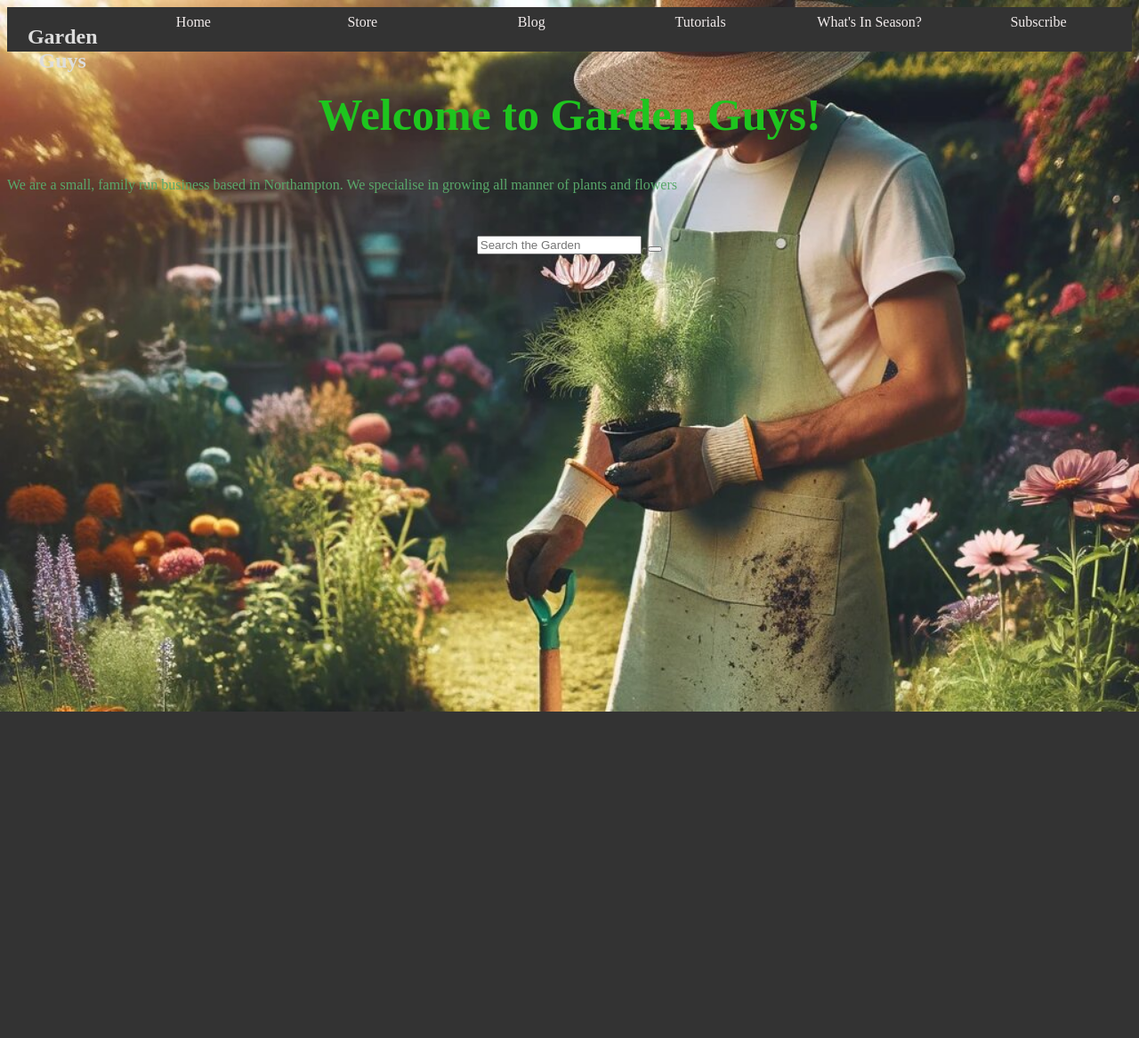
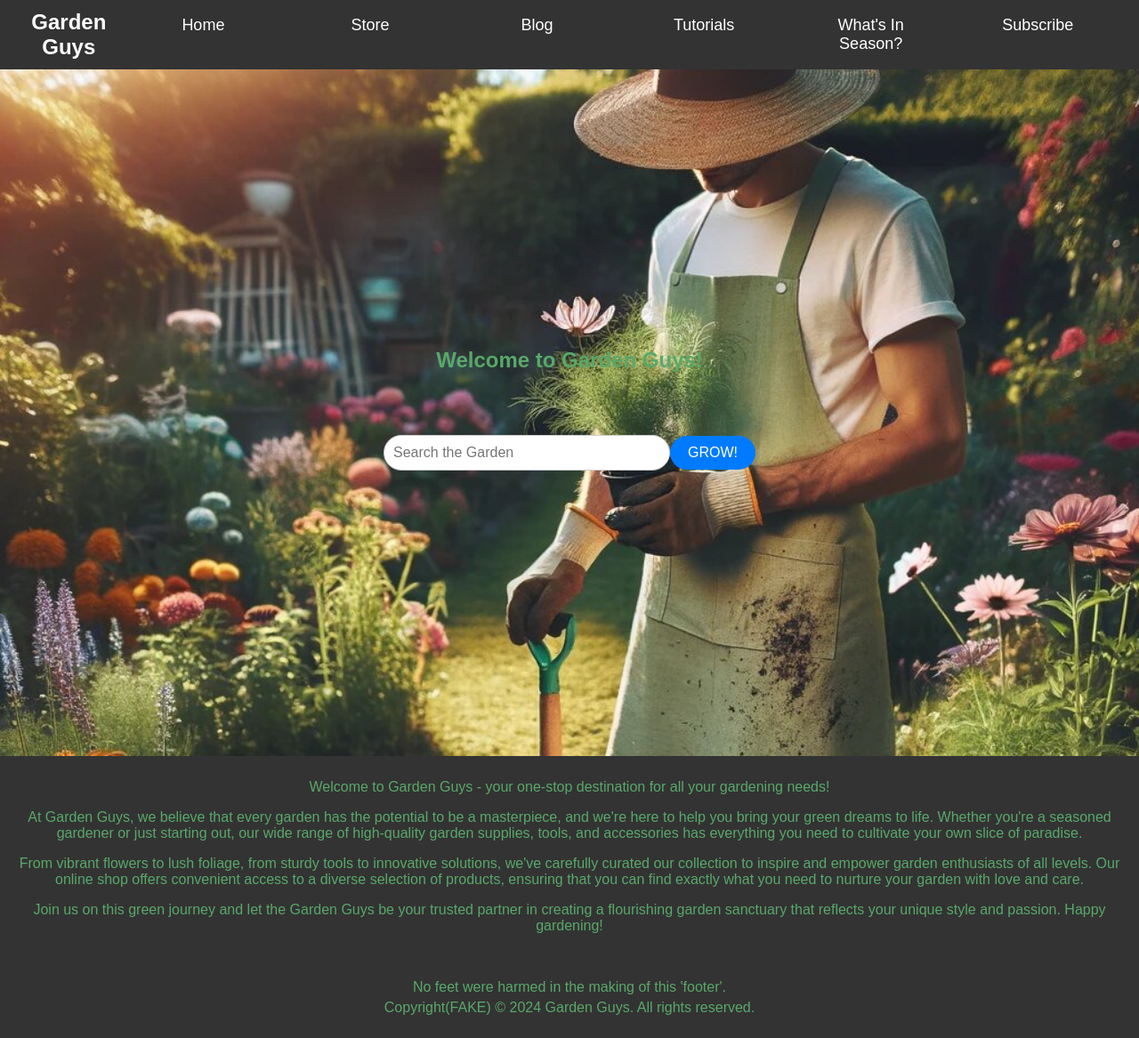
Before and after one commit to colecardelli/Project, a plain HTML site: page New!!/GroupProject-ColesBranch/GroupProject-ColesBranch/templates/index.html in a window 1280 px wide. Shown: the whole page at 89% size. Before the commit the page ends 800 px from the top, so only its background shows below. Drawn offline with Linux system fonts and the light colour scheme.

Commit message:
index.html updated

```diff
--- a/New!!/GroupProject-ColesBranch/GroupProject-ColesBranch/templates/index.html
+++ b/New!!/GroupProject-ColesBranch/GroupProject-ColesBranch/templates/index.html
@@ -1,26 +1,137 @@
 <!--Homepage-->
 
 <!DOCTYPE html>
+
+<html lang="en">
+
 <head>
+    <meta charset="UTF-8">
+    <meta name="viewport" content="width=device-width, initial-scale=1.0">
     <title>Welcome to our website</title>
+
     <link rel="stylesheet" href="style.css">
+
 <style>
+
     body {
+        margin: 0;
+        padding: 0;
+        font-family: Arial, sans-serif;
+    }
 
+    header {
+        background-color: #333;
+        height: 50px;
+        position: fixed;
+        width: 100%;
+        top: 0;
+        z-index: 1000;
+    }
+
+    .navbar {
+        display: flex;
+        align-items: center;
+        justify-content: space-between;
+        padding: 10px;
+    }
+
+    .logo {
+        color: white;
+        font-size: 24px;
+        margin: 0;
+    }
+
+    .nav-links {
+        list-style-type: none;
+        margin: 0;
+        padding: 0;
+        display: flex;
+        font-size: 18px;
+    }
+
+    .nav-links li {
+        margin-right: 20px;
+    }
+
+    .nav-links li a {
+        text-decoration: none;
+        color: white;
+    }
+
+    #content {
+        margin-top: 50px;
+    }
+
+    #home {
+        height: 100vh;
         background-image: url('gardener.jpg');
         background-repeat: no-repeat;
         background-attachment: fixed;
-    background-position: top;
+        background-position: center top;
         background-size: cover;
-
-    /*margin: 0;
-    padding: 0;
-    background-image: url('your-image.jpg');
-    background-size: cover;
-    background-attachment: fixed;
-    */
+        display: flex;
+        flex-direction: column;
+        justify-content: center;
+        align-items: center;
+        text-align: center;
+        color: white;
     }
 
+    .box-of-searching {
+        margin-top: 50px;
+        display: flex;
+        justify-content: center;
+        align-items: center;
+        text-align: center;
+    }
+
+    .search-input[type="text"] {
+        padding: 10px;
+        width: 300px;
+        border: 1px solid #ccc;
+        border-radius: 20px;
+        outline: none;
+        color: #666;
+        font-size: 16px;
+    }
+
+    .search-button {
+        padding: 10px 20px;
+        background-color: #007bff;
+        color: #fff;
+        border: none;
+        border-radius: 20px;
+        cursor: pointer;
+        font-size: 16px;
+        transition: background-color 0.3s ease;
+
+    }
+
+    .search-button:hover {
+        background-color: #0056b3;
+    }
+
+    footer {
+        background-color: #333;
+        color: white; /* style.css controlling */
+        padding: 20px;
+        text-align: center;
+    }
+
+    .fake-footer p {
+        margin: 5px 0;
+    }
+
+
+    .introduction { /*still working on seperating from footer */
+        text-align: center;
+        padding: 10px;
+        box-sizing: border-box;
+    }
+
+/* ----------------------------test code---------------------------------------------- */
+
+/*
     nav {
     background-color: #333;
     height: 50px;
@@ -61,10 +172,12 @@
 
     }
 
+*/
+
+/* ----------------------------test code---------------------------------------------- */
+</style>
 
 
-
-</style>
 
 </head>
 <body>
@@ -82,31 +195,50 @@
         </nav>
     </header>
 
+
     <div id="content">
         <section id="home">
             <!--<img src="gardener.jpg" alt="A gardener working in the garden" width="500" height="500"> -->
+
+           <!-- <p>We are a small, family run business based in Northampton. We specialise in growing all manner of plants and flowers</p> -->
+
            <h2>Welcome to Garden Guys!</h2>
-            <p>We are a small, family run business based in Northampton. We specialise in growing all manner of plants and flowers</p>
 
-            <div class="topnav">
-
-            <input type="text" placeholder="Search the Garden" name="search">
-            <button type="submit"><i class="fa fa-search"></i></button>
-
-
-
+            <div class="box-of-searching">
+                <input type="text" class="search-input" placeholder="Search the Garden">
+                <button type="submit" class="search-button">GROW!</button> <!--see what i did there-->
             </div>
 
-            </button>
+            <script>
+                var placeholders = [
+                    "Find the secret garden...",
+                    "Discover hidden treasures...",
+                    "Unearth your green dreams..."
+                ];
+
+                var input = document.querySelector('.search-input');
+                input.setAttribute('.placeholder', placeholders[Math.floor(Math.random() * placeholders.length)]);
+            </script>
 
         </section>
     </div>
 
+    <div class="introduction">
+
+        <p>Welcome to Garden Guys - your one-stop destination for all your gardening needs! </p>
+        <p>At Garden Guys, we believe that every garden has the potential to be a masterpiece, and we're here to help you bring your green dreams to life. Whether you're a seasoned gardener or just starting out, our wide range of high-quality garden supplies, tools, and accessories has everything you need to cultivate your own slice of paradise.</p>
+        <p>From vibrant flowers to lush foliage, from sturdy tools to innovative solutions, we've carefully curated our collection to inspire and empower garden enthusiasts of all levels. Our online shop offers convenient access to a diverse selection of products, ensuring that you can find exactly what you need to nurture your garden with love and care.</p>
+        <p>Join us on this green journey and let the Garden Guys be your trusted partner in creating a flourishing garden sanctuary that reflects your unique style and passion. Happy gardening!</p>
+
+    </div>
+
+    <footer>
+        <div class="fake-footer">
+            <p>No feet were harmed in the making of this 'footer'.</p>
+            <p>Copyright(FAKE) © 2024 Garden Guys. All rights reserved.</p>
+        </div>
+    </footer>
 
 </body>
 
-<footer>
-
-</footer>
-
 </html>
```
Lines whose indentation alone changed are shown as unchanged.
